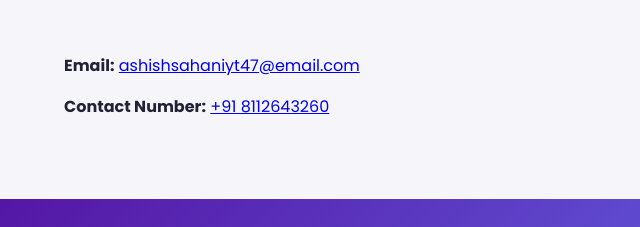
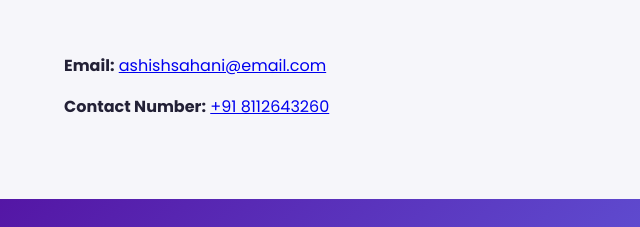
Before and after one commit to Ashishkumarraj/ashish_portfolio, a plain HTML site: page index.html in a window 1280 px wide. Shown: the part 4150-4377 px from the top of the page, 0-640 px from the left. Drawn offline with Linux system fonts and the light colour scheme.

Commit message:
Update index.html

```diff
--- a/index.html
+++ b/index.html
@@ -325,7 +325,7 @@ Committed to clean code, thoughtful design, and delivering impactful digital sol
     <h2 class="section-title">Contact Me</h2>
     <div class="contact-details-row" style="display: flex; align-items: center; justify-content: space-between; gap: 2rem; flex-wrap: wrap;">
       <div class="contact-details">
-        <p><strong>Email:</strong> <a href="mailto:ashish@email.com">ashishsahaniyt47@email.com</a></p>
+        <p><strong>Email:</strong> <a href="mailto:ashish@email.com">ashishsahani@email.com</a></p>
         <p><strong>Contact Number:</strong> <a href="tel:+911234567890">+91 8112643260</a></p>
       </div>
       <div class="contact-social-icons" style="display: flex; gap: 1.2rem;">
```
